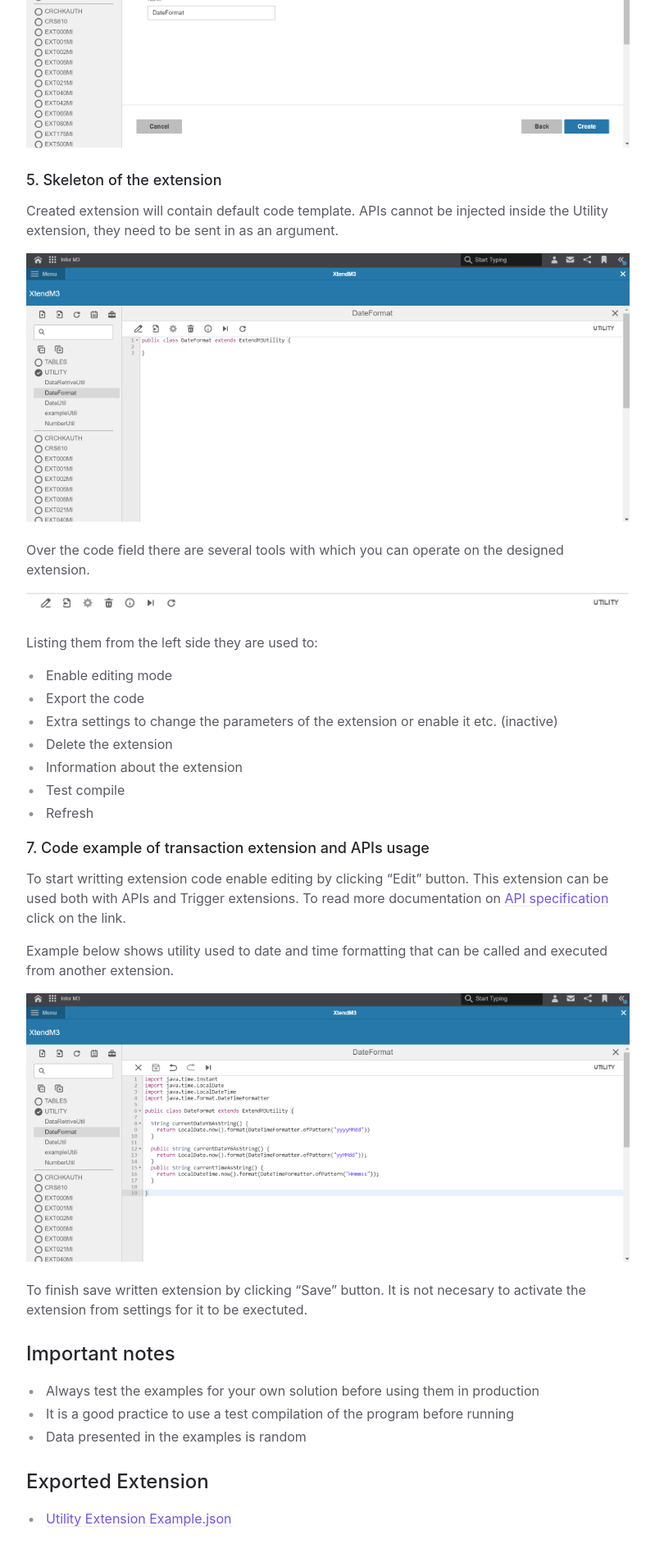
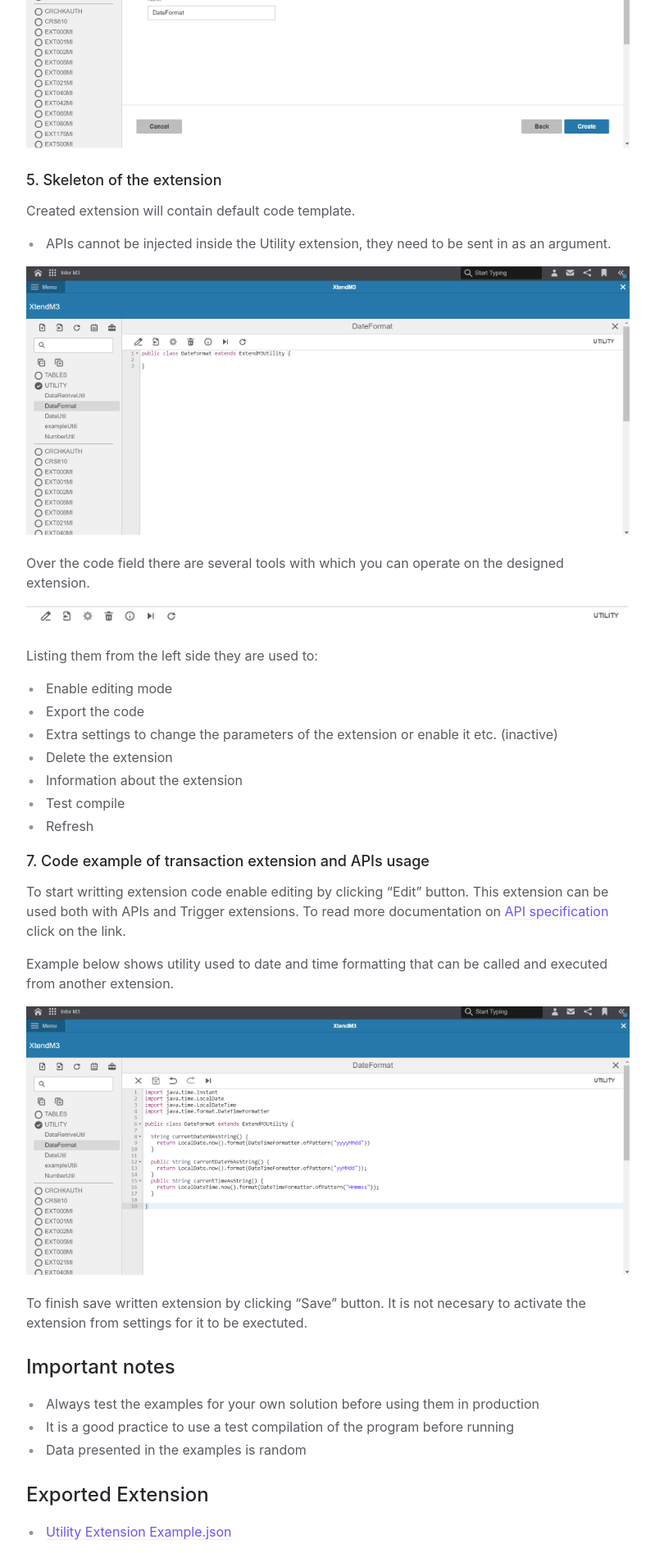
Before and after one commit to infor-cloud/xtendm3, a Jekyll site: the page built from docs/examples/Utility-extension.md, in a window 1280 px wide. Shown: the part 2693-4588 px from the top of the page at 82% size, without its empty margins (372-1171 px from the left). Built offline with Jekyll 4.4.1, drawn with Linux system fonts in a browser that asks for light colours.

```diff
--- a/docs/examples/Utility-extension.md
+++ b/docs/examples/Utility-extension.md
@@ -50,8 +50,8 @@ Input extension name. Then select "Create" button.
 <img src="../../../assets/attachments/ext-util/name.png" width="950">
 
 ### 5. Skeleton of the extension
-Created extension will contain default code template.
-APIs cannot be injected inside the Utility extension, they need to be sent in as an argument.
+Created extension will contain default code template.<br>
+* APIs cannot be injected inside the Utility extension, they need to be sent in as an argument.
 
 <img src="../../../assets/attachments/ext-util/template.png" width="950">
 
```
